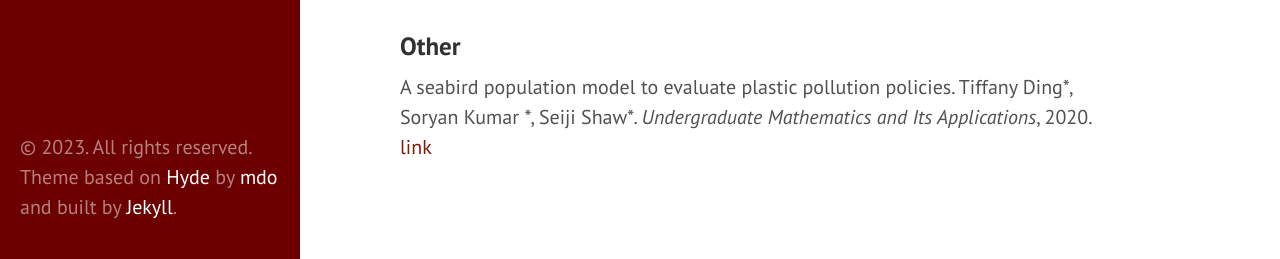
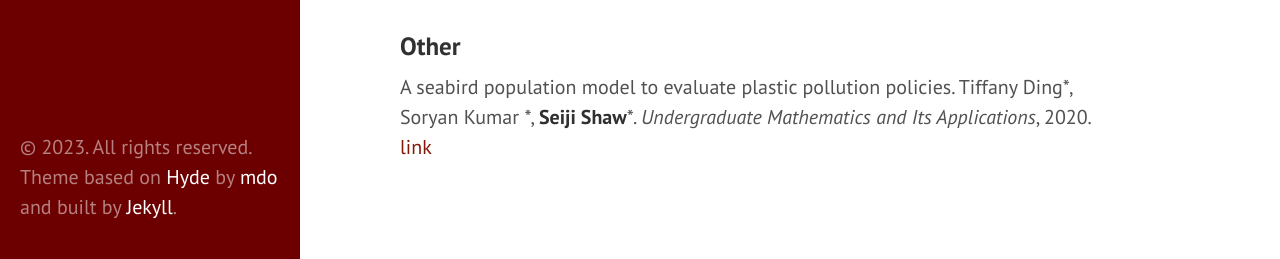
Before and after one commit to sageshoyu/sageshoyu.github.io, a Jekyll site: the page built from docs/index.md, in a window 1280 px wide and 900 px high, scrolled down 756 px. Shown: the part 638-897 px from the top of the window. Built offline with Jekyll 4.4.1, drawn with Linux system fonts in a browser that asks for light colours.

```diff
--- a/docs/index.md
+++ b/docs/index.md
@@ -28,5 +28,5 @@ RMPs for Safe Impedance Control in Contact-Rich Manipulation. **Seiji Shaw**, Be
 [arxiv](https://arxiv.org/abs/2109.12103)
 
 ### Other
-A seabird population model to evaluate plastic pollution policies. Tiffany Ding\*, Soryan Kumar \*, Seiji Shaw\*. *Undergraduate Mathematics and Its Applications*, 2020.
+A seabird population model to evaluate plastic pollution policies. Tiffany Ding\*, Soryan Kumar \*, **Seiji Shaw**\*. *Undergraduate Mathematics and Its Applications*, 2020.
 [link](https://eds.s.ebscohost.com/abstract?site=eds&s    cope=site&jrnl=01973622&AN=146421579&h=uaXInzoZUfIdVJqgamTamQLwTHwBYA99AanUofLfzd6EPhLyriSPmToqvBggPTeNYoeBKBRobUqPbKEtOG8Ibg%3d%3d&crl=c&resultLocal=ErrCrlNoResult    s&resultNs=Ehost&crlhashurl=login.aspx%3fdirect%3dtrue%26profile%3dehost%26scope%3dsite%26authtype%3dcrawler%26jrnl%3d01973622%26AN%3d146421579)
```
